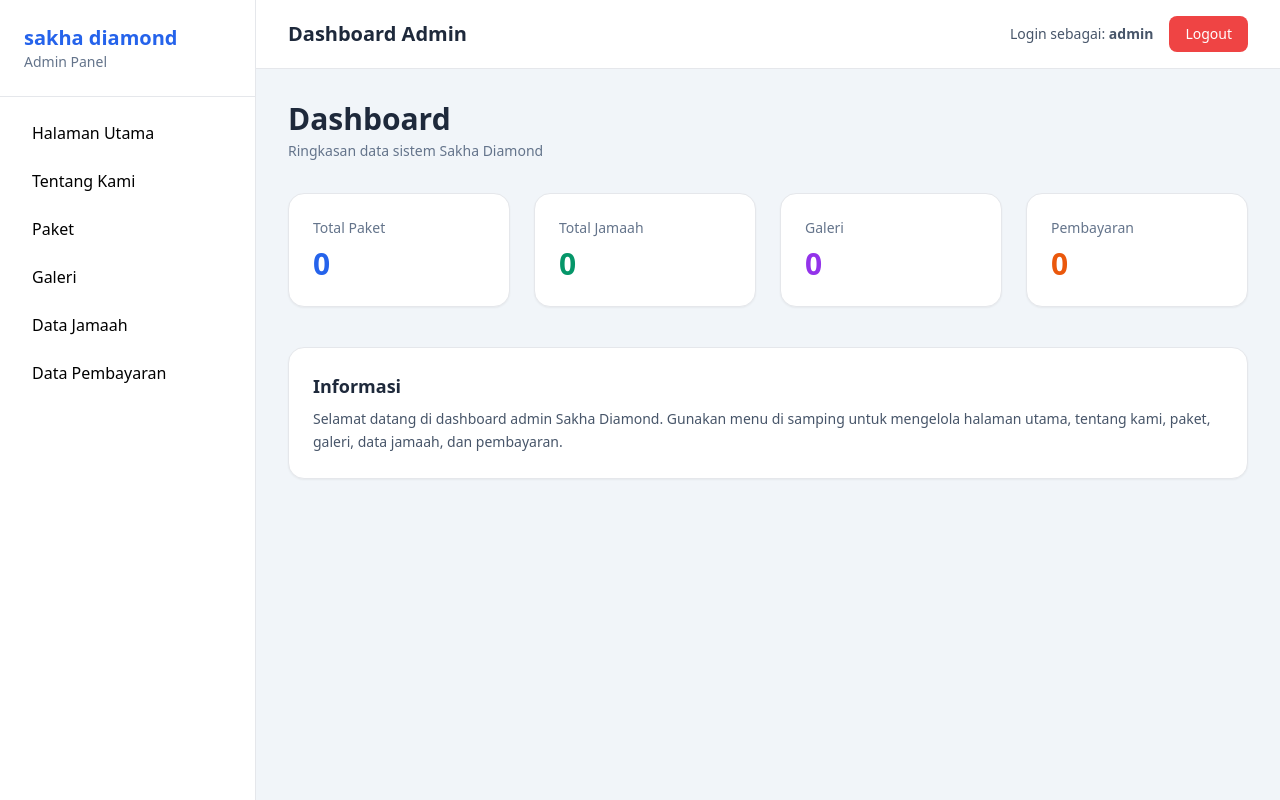
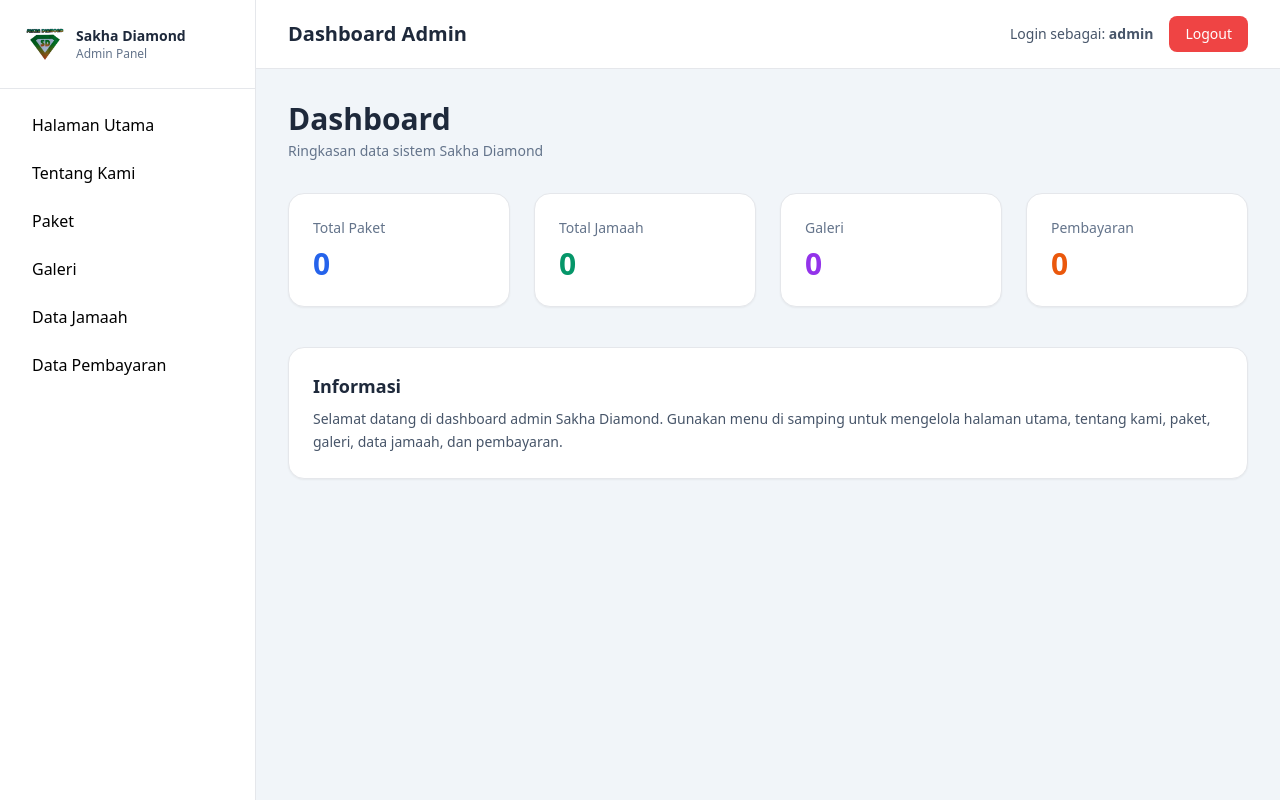
Before and after one commit to akmalkamal10223027/web, a PHP site: page /Admin/dashboard.php in a window 1280 px wide. Run offline with PHP 8.4, Linux system fonts and the light colour scheme; a user stored in the database is signed in; data that the repository does not hold is empty; some libraries are stand-ins or nearby versions.

Commit message:
logodashboar

```diff
--- a/Admin/dashboard.php
+++ b/Admin/dashboard.php
@@ -21,10 +21,19 @@ $page = $_GET['page'] ?? 'home';
 
     <div class="flex min-h-screen">
         <aside class="w-64 bg-white border-r">
-            <div class="p-6 border-b">
-                <h1 class="text-xl font-bold text-blue-600">sakha diamond</h1>
-                <p class="text-sm text-slate-500">Admin Panel</p>
+            <div class="p-6 border-b flex items-center gap-3">
+                <img src="../assets/img/logo.png" alt="Sakha Diamond" class="w-10 h-10 object-contain">
+                <div class="leading-tight">
+                    <h1 class="text-sm font-semibold text-slate-800">
+                        Sakha Diamond
+                    </h1>
+                    <p class="text-xs text-slate-500">
+                        Admin Panel
+                    </p>
+                </div>
             </div>
+
+
 
             <nav class="p-4 space-y-2">
                 <a href="dashboard.php?page=home" class="block px-4 py-2 rounded hover:bg-slate-100">Halaman Utama</a>
```
Also changed, not shown: Admin/tentang.php (added, +37 -0 lines), assets/img/logo.png (added).
